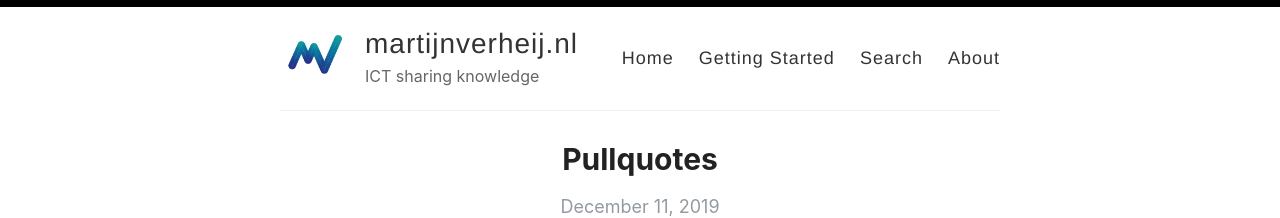
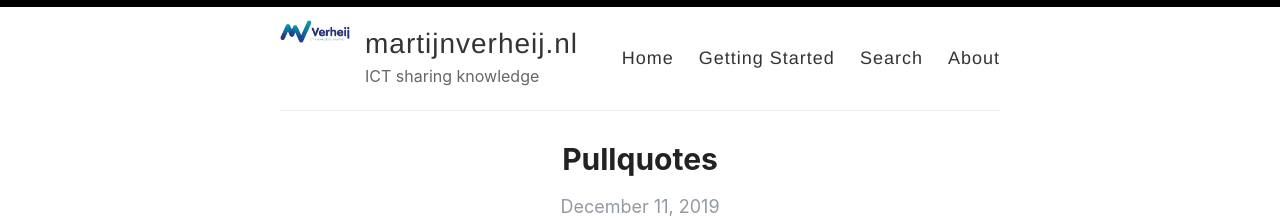
Before and after one commit to martijnverheij/martijnverheij.github.io, a Jekyll site: the page built from index.html, in a window 1280 px wide. Shown: the top 218 px of the page. Built offline with Jekyll 4.4.1, drawn with Linux system fonts in a browser that asks for light colours; the list of posts is cut into pages by our own code.

Commit message:
commit to master

```diff
--- a/_config.yml
+++ b/_config.yml
@@ -12,7 +12,7 @@ author: Martijn Verheij
 description: ICT sharing knowledge
 
 # URL of your avatar or profile pic (you could use your GitHub profile pic)
-avatar: /images/MV-logo_500x500px.png
+avatar: /images/Martijn_Verheij_logo_500x168px.png
 
 #
 # Flags below are optional
```
Also changed, not shown: images/Martijn_Verheij_logo_500x168px.png (added).
